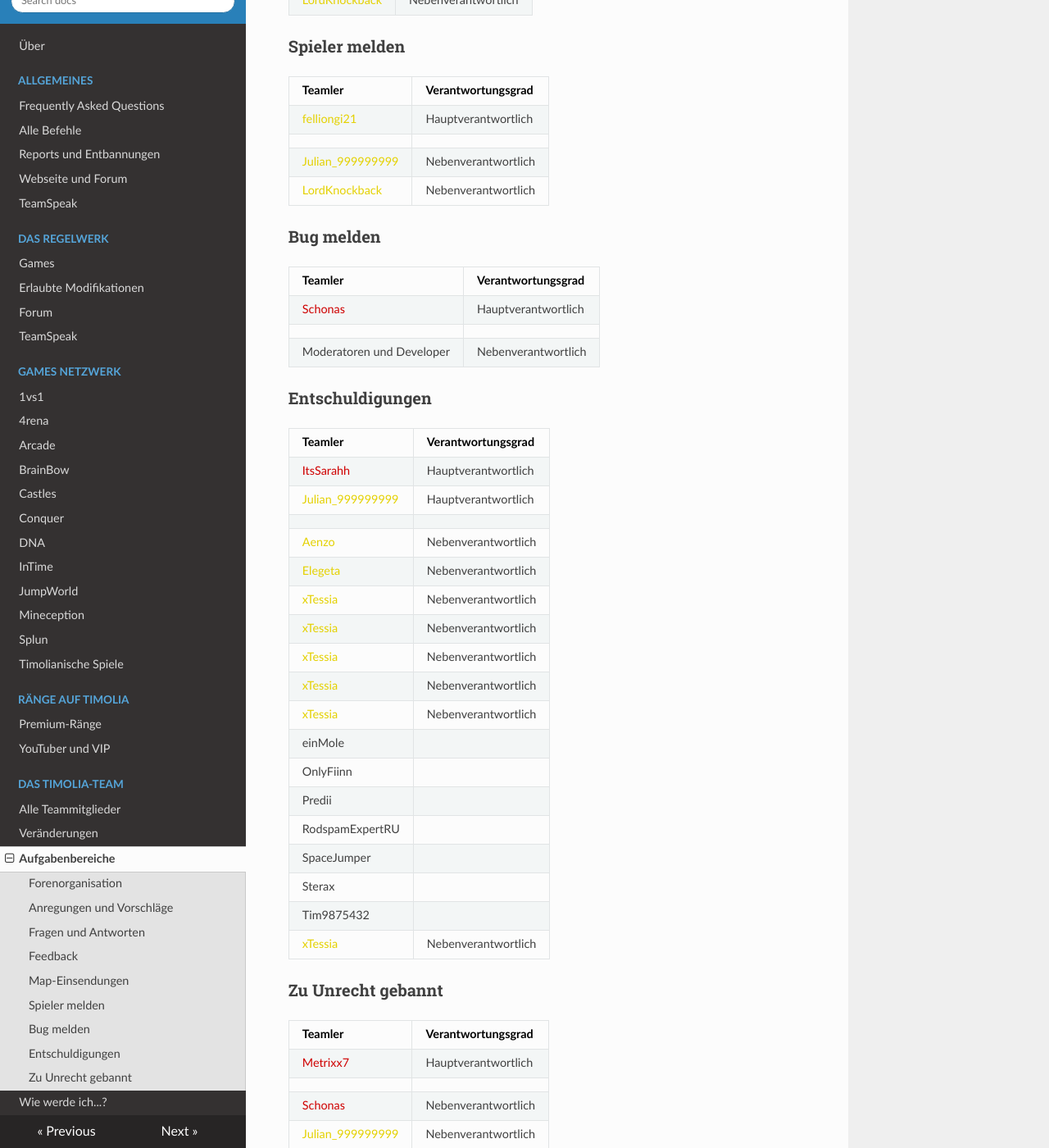
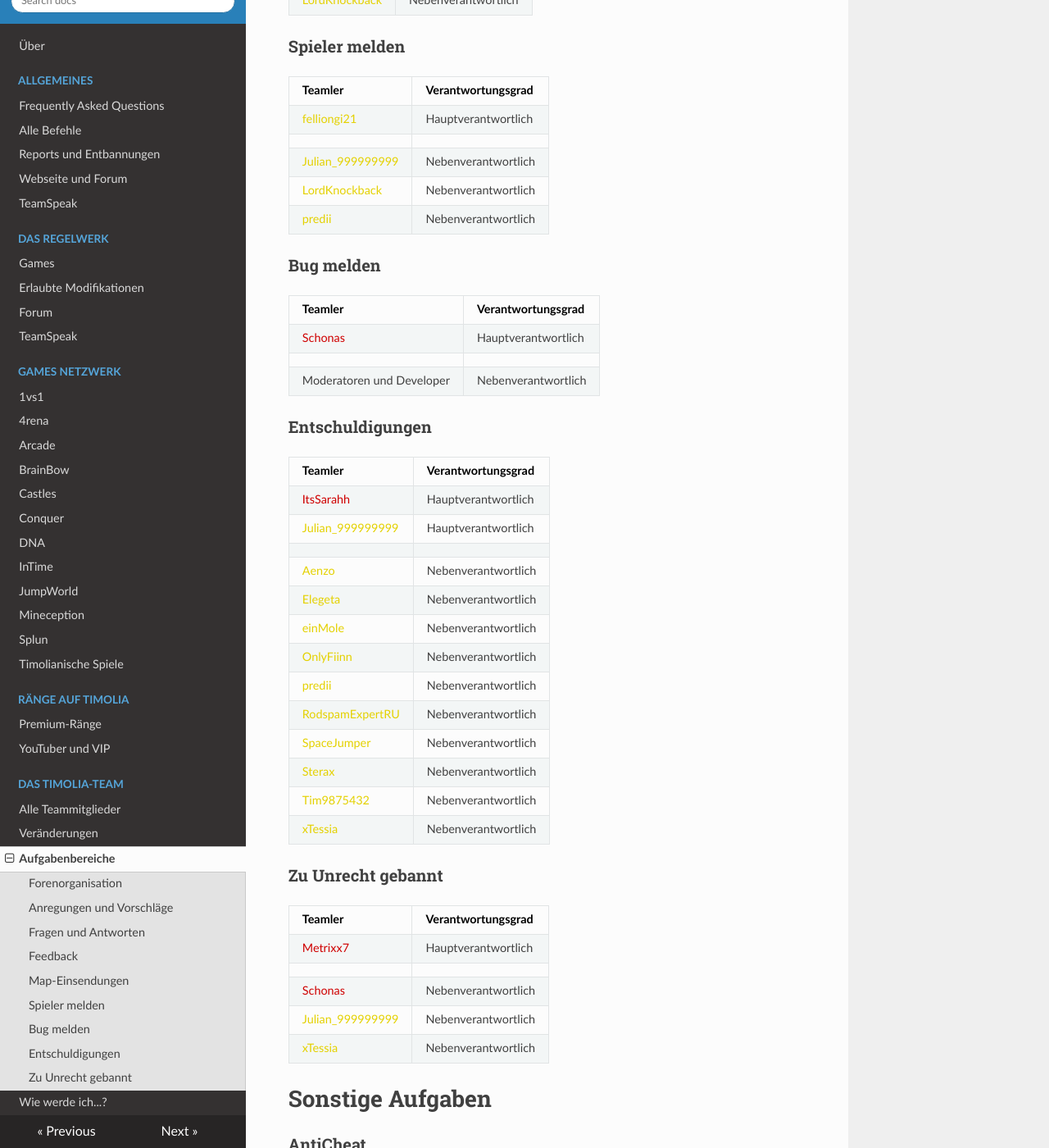
Before and after one commit to TimoliaDE/HowTo, an MkDocs documentation site: the page built from docs/team/responsibilities.md, in a window 1280 px wide and 1400 px high, scrolled down 1467 px. Shown: the whole window at 82% size. Built offline with MkDocs 1.6.1, drawn with Linux system fonts in a browser that asks for light colours; nearby versions of some CDN libraries; old or Windows-style settings are respelled for this version of MkDocs.

Commit message:
Update responsibilities.md

```diff
--- a/docs/team/responsibilities.md
+++ b/docs/team/responsibilities.md
@@ -55,6 +55,7 @@ Die Verantwortlichen für die Forenorganisation kümmern sich sowohl um den Aufb
 | | |
 |<span style="color:#E4D100">Julian_999999999</span> | Nebenverantwortlich |
 |<span style="color:#E4D100">LordKnockback</span> | Nebenverantwortlich |
+|<span style="color:#E4D100">predii</span> | Nebenverantwortlich |
 
 ### **Bug melden**
 | Teamler | Verantwortungsgrad |
@@ -71,18 +72,13 @@ Die Verantwortlichen für die Forenorganisation kümmern sich sowohl um den Aufb
 | | |
 |<span style="color:#E4D100">Aenzo</span> | Nebenverantwortlich |
 |<span style="color:#E4D100">Elegeta</span> | Nebenverantwortlich |
-|<span style="color:#E4D100">xTessia</span> | Nebenverantwortlich |
-|<span style="color:#E4D100">xTessia</span> | Nebenverantwortlich |
-|<span style="color:#E4D100">xTessia</span> | Nebenverantwortlich |
-|<span style="color:#E4D100">xTessia</span> | Nebenverantwortlich |
-|<span style="color:#E4D100">xTessia</span> | Nebenverantwortlich |
-einMole
-OnlyFiinn
-Predii
-RodspamExpertRU
-SpaceJumper
-Sterax
-Tim9875432
+|<span style="color:#E4D100">einMole</span> | Nebenverantwortlich |
+|<span style="color:#E4D100">OnlyFiinn</span> | Nebenverantwortlich |
+|<span style="color:#E4D100">predii</span> | Nebenverantwortlich |
+|<span style="color:#E4D100">RodspamExpertRU</span> | Nebenverantwortlich |
+|<span style="color:#E4D100">SpaceJumper</span> | Nebenverantwortlich |
+|<span style="color:#E4D100">Sterax</span> | Nebenverantwortlich |
+|<span style="color:#E4D100">Tim9875432</span> | Nebenverantwortlich |
 |<span style="color:#E4D100">xTessia</span> | Nebenverantwortlich |
 
 ### **Zu Unrecht gebannt**
```
